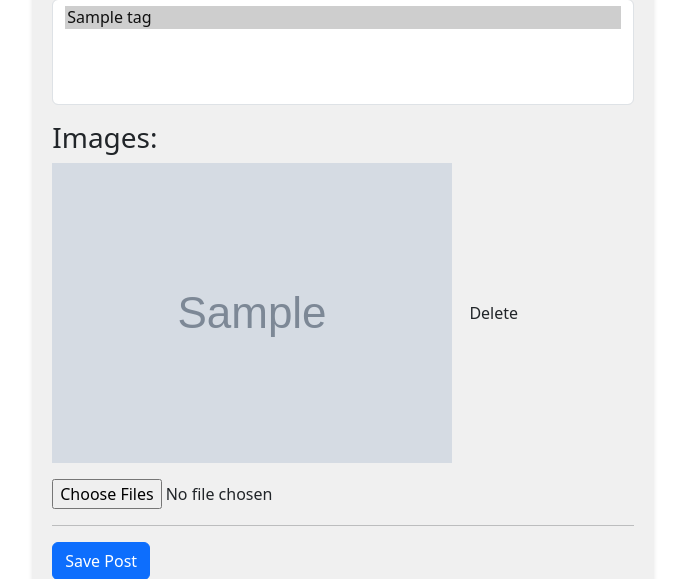
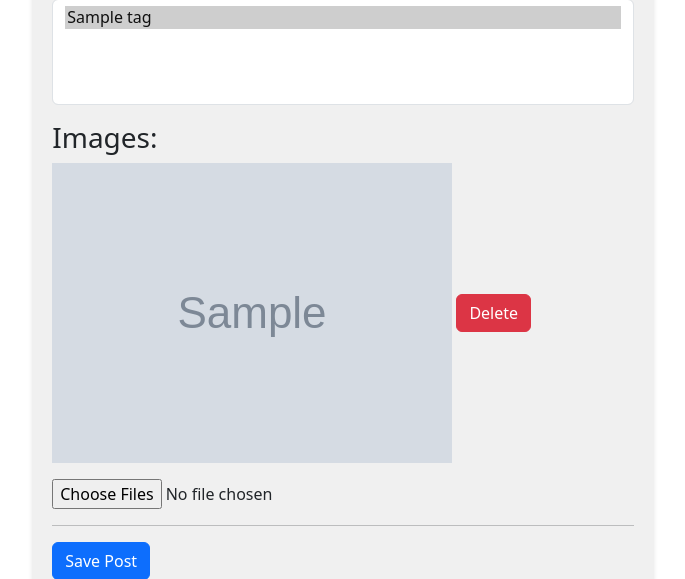
Before and after one commit to ypeskov/djangogramm, a Django app: page /posts/edit/1/ in a window 1280 px wide. Shown: the part 719-1298 px from the top of the page, without its empty margins (297-982 px from the left). Run offline with Django 5.2, Linux system fonts and the light colour scheme; tables that the repository leaves empty hold one stand-in row (values such as "Sample post"); grey boxes marked "Sample" are stand-in pictures; some libraries are stand-ins or nearby versions.

Commit message:
Update change delete button style

```diff
--- a/djangogramm/posts/templates/posts/post_edit.html
+++ b/djangogramm/posts/templates/posts/post_edit.html
@@ -24,7 +24,7 @@
             {% if image.image %}
               <img src="{{ image.image.url }}" alt="Image" style="max-width: 600px; height: auto;">
             {% endif %}
-            <button type="submit" name="delete_image" value="{{ image.id }}" class="btn btn-delete">Delete</button>
+            <button type="submit" name="delete_image" value="{{ image.id }}" class="btn btn-danger">Delete</button>
           </div>
         {% endfor %}
       </div>
```
